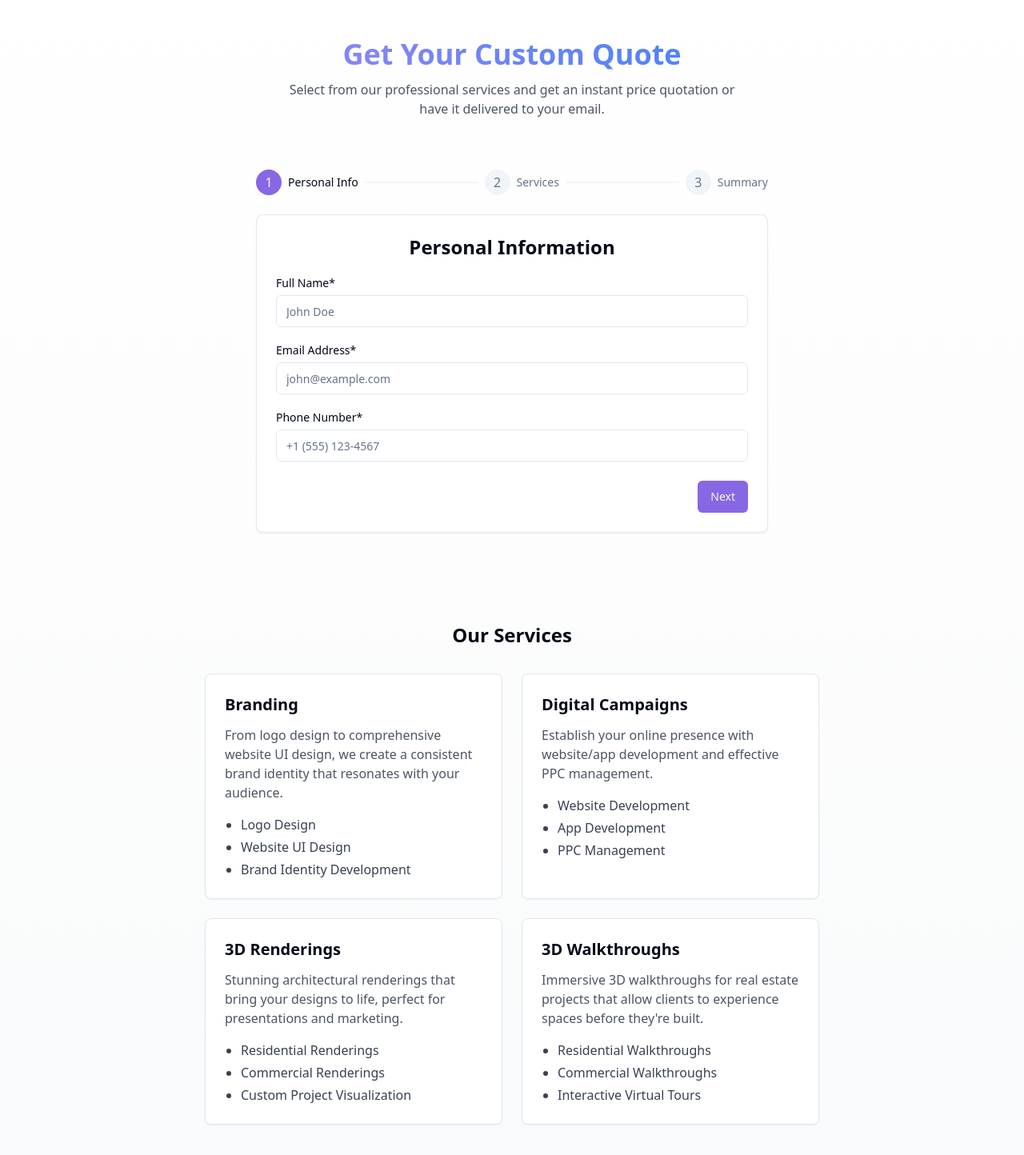
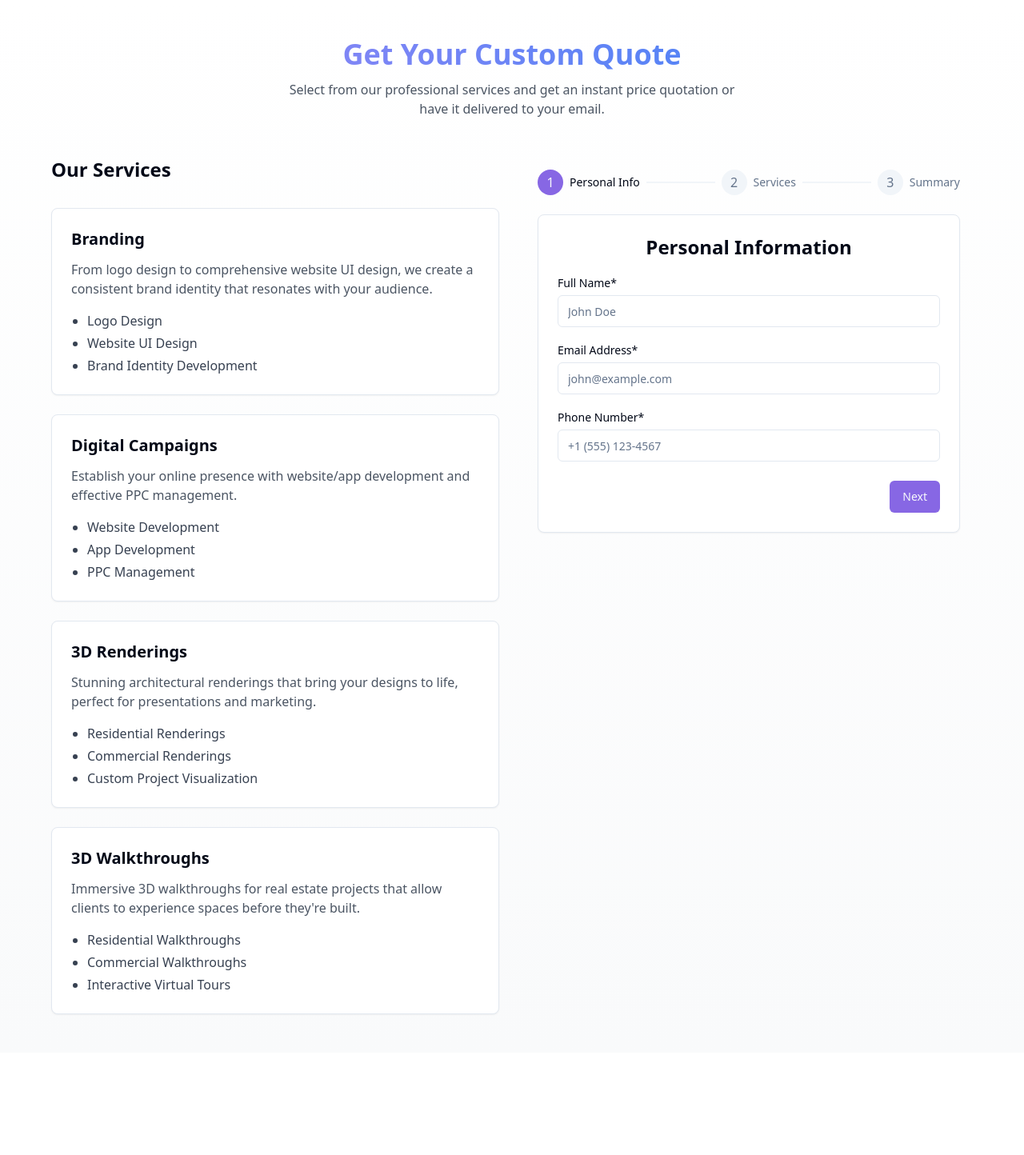
Before and after one commit to EastDigital/custom-enquiry-form, a React (Vite) app: page / in a window 1280 px wide. Shown: the top 1444 px of the page at 80% size. After the commit the page ends 1316 px from the top, so only its background shows below. Built offline with nearby package versions, Linux system fonts and the light colour scheme.

Commit message:
Align services section to the left
Move the "Our Services" section to the left side of the page, next to the form.

```diff
--- a/src/pages/Index.tsx
+++ b/src/pages/Index.tsx
@@ -6,7 +6,7 @@ const Index = () => {
   return (
     <div className="min-h-screen bg-gradient-to-b from-white to-gray-50 py-12">
       <div className="container">
-        <div className="max-w-3xl mx-auto mb-12">
+        <div className="max-w-5xl mx-auto mb-12">
           <h1 className="text-4xl font-bold text-center mb-3 bg-clip-text text-transparent bg-gradient-to-r from-brand-purple to-blue-500">
             Get Your Custom Quote
           </h1>
@@ -15,12 +15,10 @@ const Index = () => {
           </p>
         </div>
 
-        <QuotationForm />
-
-        <div className="mt-16 max-w-3xl mx-auto">
-          <h2 className="text-2xl font-semibold text-center mb-8">Our Services</h2>
-
-          <div className="grid md:grid-cols-2 gap-6">
+        <div className="flex flex-col md:flex-row gap-8 max-w-6xl mx-auto">
+          <div className="md:w-1/2">
+            <h2 className="text-2xl font-semibold mb-8">Our Services</h2>
+            <div className="grid gap-6">
               <div className="bg-white p-6 rounded-lg shadow-sm border hover:shadow-md transition-shadow">
                 <h3 className="text-xl font-semibold mb-3">Branding</h3>
                 <p className="text-gray-600 mb-4">From logo design to comprehensive website UI design, we create a consistent brand identity that resonates with your audience.</p>
@@ -62,6 +60,11 @@ const Index = () => {
               </div>
             </div>
           </div>
+
+          <div className="md:w-1/2">
+            <QuotationForm />
+          </div>
+        </div>
       </div>
     </div>
   );
```
Lines whose indentation alone changed are shown as unchanged.
